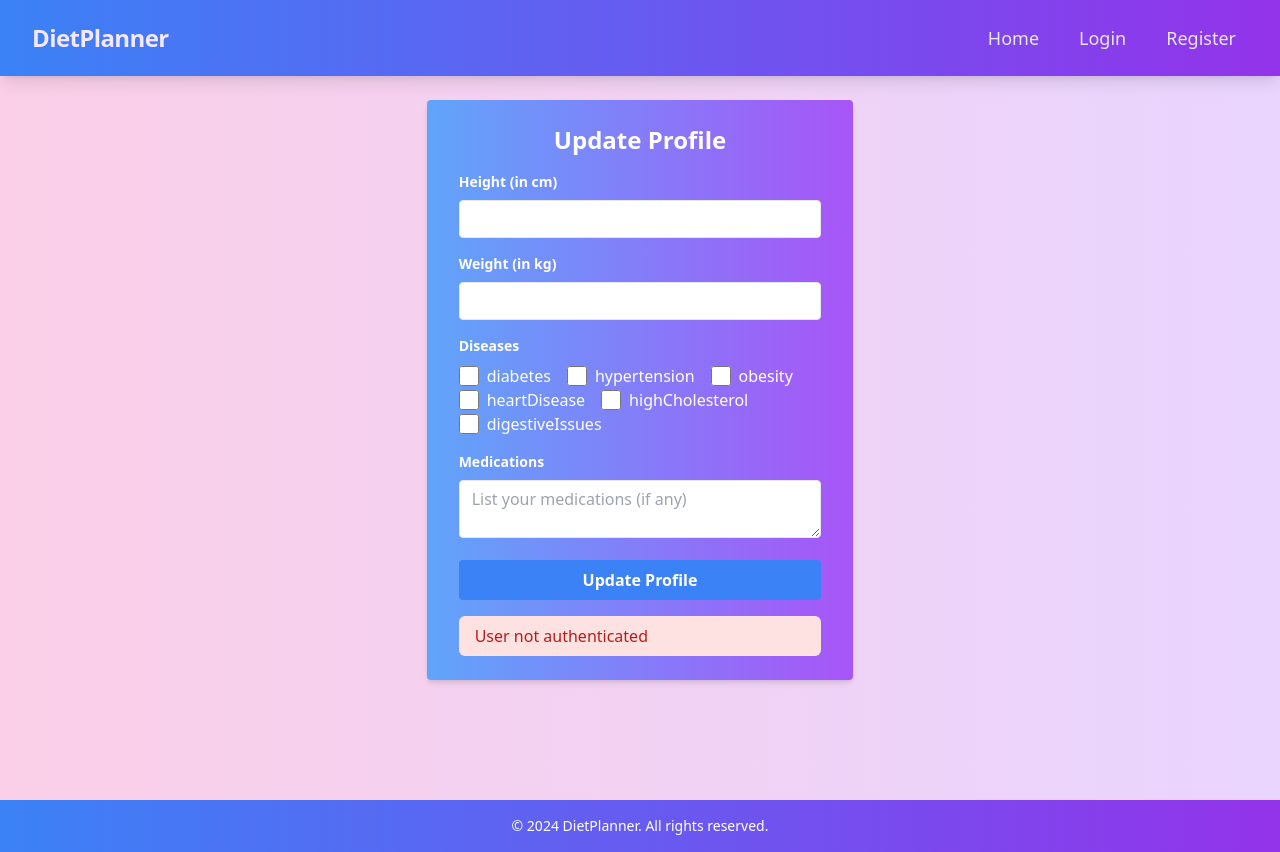
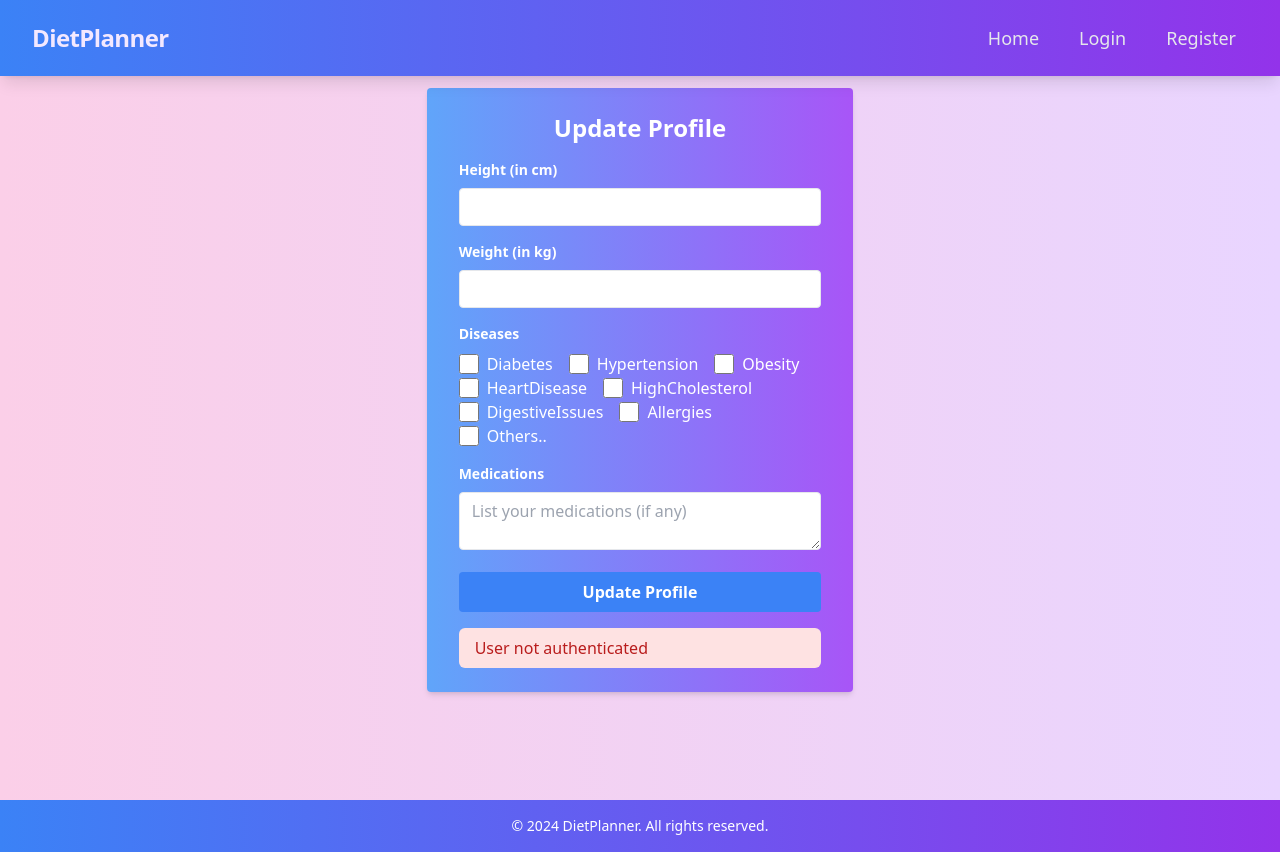
Before and after one commit to thedeadpoet99/cse470-dietplaner, a React (Create React App) app in the folder client2/: page /user/updateprofile in a window 1280 px wide. Built offline with nearby package versions, Linux system fonts and the light colour scheme.

Commit message:
More diseases added

```diff
--- a/client2/src/components/UpdateProfile.jsx
+++ b/client2/src/components/UpdateProfile.jsx
@@ -124,7 +124,7 @@ const UpdateProfile = () => {
                 <div>
                     <label className="block text-white text-sm font-bold mb-2">Diseases</label>
                     <div className="flex flex-wrap">
-                        {["diabetes", "hypertension", "obesity", "heartDisease", "highCholesterol", "digestiveIssues"].map((disease) => (
+                        {["Diabetes", "Hypertension", "Obesity", "HeartDisease", "HighCholesterol", "DigestiveIssues","Allergies","Others.."].map((disease) => (
                             <label key={disease} className="inline-flex items-center mr-4">
                                 <input
                                     type="checkbox"
```
